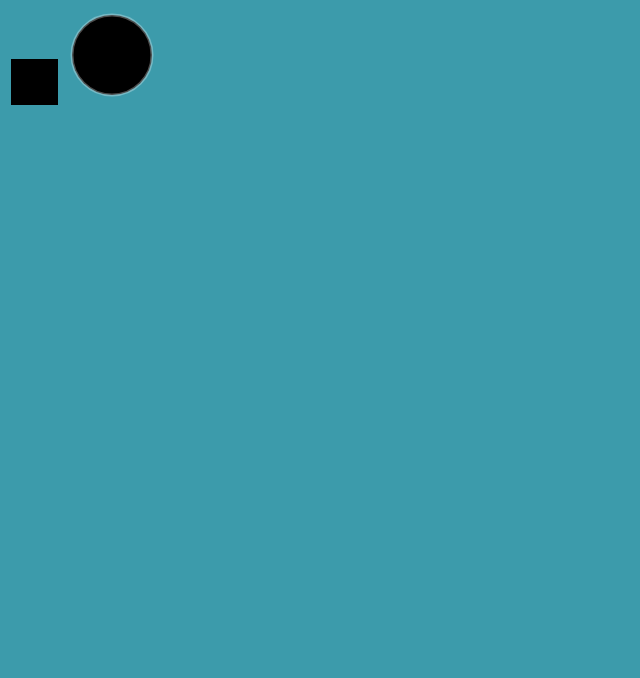
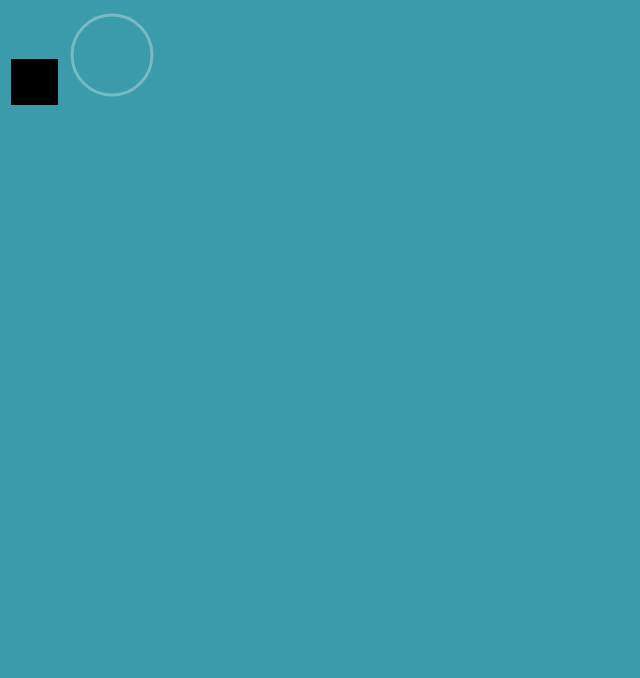
Before and after one commit to Corey-Maler/corey-maler.github.io, a plain HTML site: page webapp/index.html in a window 1280 px wide. Shown: the part 122-800 px from the top of the page, without its empty margins (0-640 px from the left). Drawn offline with Linux system fonts and the light colour scheme.

Commit message:
fill none

```diff
--- a/webapp/index.html
+++ b/webapp/index.html
@@ -154,7 +154,7 @@
    	</canvas>
 
 <svg height="100" width="100">
-  <circle cx="50" cy="50" r="40" stroke="rgba(255, 255, 255, 0.3)" stroke-width="3" />
+  <circle cx="50" cy="50" r="40" stroke="rgba(255, 255, 255, 0.3)" stroke-width="3" fill="none" />
 </svg>
 
   </body>
```
